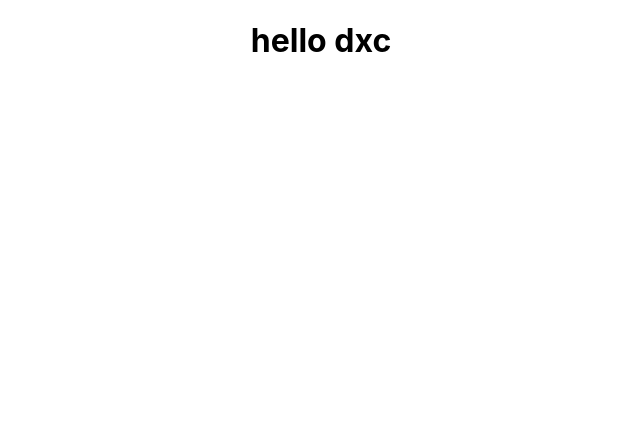
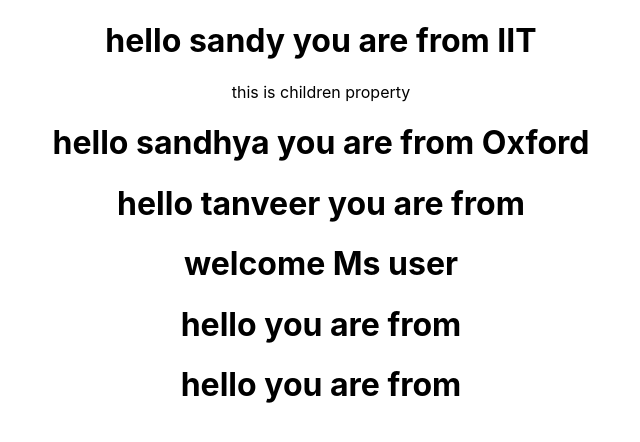
Before and after one commit to sandhyab9113/DXC_REACT, a React (Create React App) app: page / in a window 1280 px wide. Shown: the top 442 px of the page, without its empty margins (319-959 px from the left). Built offline with nearby package versions, Linux system fonts and the light colour scheme.

Commit message:
passing properties to components

```diff
--- a/src/App.js
+++ b/src/App.js
@@ -1,12 +1,21 @@
 import logo from './logo.svg';
 import './App.css';
 import Greet from './components/Greet';
+import Welcome from './components/Welcome';
 
 function App() {
   return (
     <div className="App">
+      <Greet name="sandy" college="IIT">
+        <p> this is children property</p>
+      </Greet>
+      <Greet name="sandhya" college="Oxford" />
+      <Greet name="tanveer" />
+
+      <Welcome />
+
       <Greet />
-    </div>
+      <Greet />    </div>
   );
 }
 
--- a/src/components/Greet.js
+++ b/src/components/Greet.js
@@ -5,5 +5,13 @@
    return <h1>welcome sandy</h1>
 }
  */
-const Greet = () => <h1>hello dxc</h1>
-export default Greet
+const Greet = (props) => {
+    console.log(props);
+    return (
+       <div>
+          <h1> hello  {props.name} you are from {props.college}</h1>
+          {props.children}
+       </div>
+    )
+ }
+ export default Greet
--- /dev/null
+++ b/src/components/Welcome.js
@@ -0,0 +1,11 @@
+import React, { Component } from "react";
+
+class Welcome extends Component{
+
+    render(){
+        return <h1>welcome Ms user</h1>
+    }
+
+}
+
+export default Welcome
```
